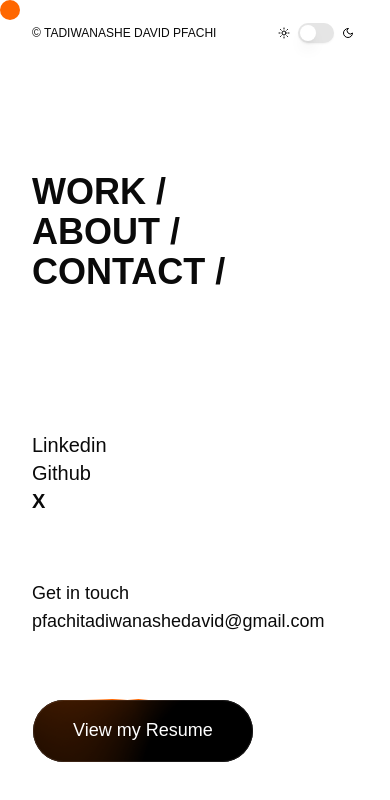
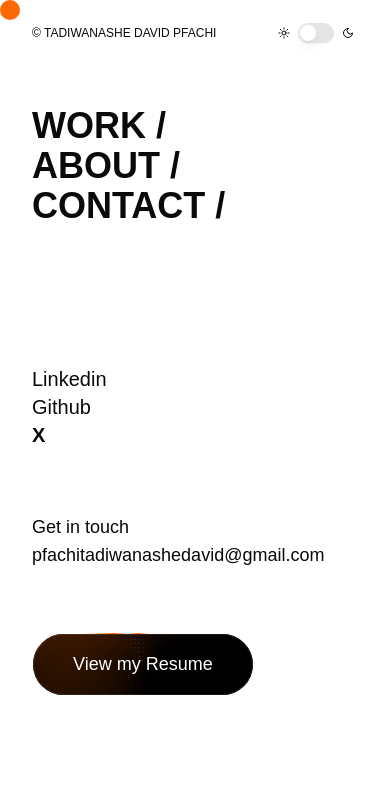
Before and after one commit to onlypfachi/tadiwapfachi, a Next.js app: page / in a window 390 px wide. Shown: the top 800 px of the page. Built offline with nearby package versions, Linux system fonts and the light colour scheme.

Commit message:
added dynamic sreen

```diff
--- a/app/layout.tsx
+++ b/app/layout.tsx
@@ -110,7 +110,7 @@ export default function RootLayout({
               : "light"
           }
         >
-          <div id="trailer" ref={trailerRef} className="hidden sm:block sm:bg-opacity-0">
+          <div id="trailer" ref={trailerRef} className="-z-0 lg:z-20 ">
             {trailerIcon}
           </div>
           <ReactLenis root> {children} <Analytics /></ReactLenis>
--- a/app/page.tsx
+++ b/app/page.tsx
@@ -23,7 +23,7 @@ export default function Home() {
       </header>
 
       {/* Navigation links */}
-      <nav className="row-start-4 lg:col-start-2 col-start-1 lg:col-span-4 col-span-3 items-center justify-self-start">
+      <nav className="row-start-3 lg:col-start-2 col-start-1 lg:col-span-4 col-span-3 items-center justify-self-start">
         {links.map((link) => (
           <TransitionLink key={link.title} href={link.url} label={link.title} />
         ))}
@@ -32,7 +32,7 @@ export default function Home() {
 
 
       {/* Footer */}
-      <footer className="lg:row-start-11 row-start-9 row-span-2 lg:col-start-2 sm:col-start-1  lg:col-span-10 sm:col-span-3 justify-self-start flex flex-col lg:grid lg:grid-cols-3 gap-16 ">
+      <footer className="lg:row-start-11 row-start-8 row-span-2 lg:col-start-2 sm:col-start-1  lg:col-span-10 sm:col-span-3 justify-self-start flex flex-col lg:grid lg:grid-cols-3 gap-16 ">
         <section className="flex flex-col justify-center w-96 col-start-1">
           <Link
             href="https://www.linkedin.com/in/tadiwapfachi/"
```
